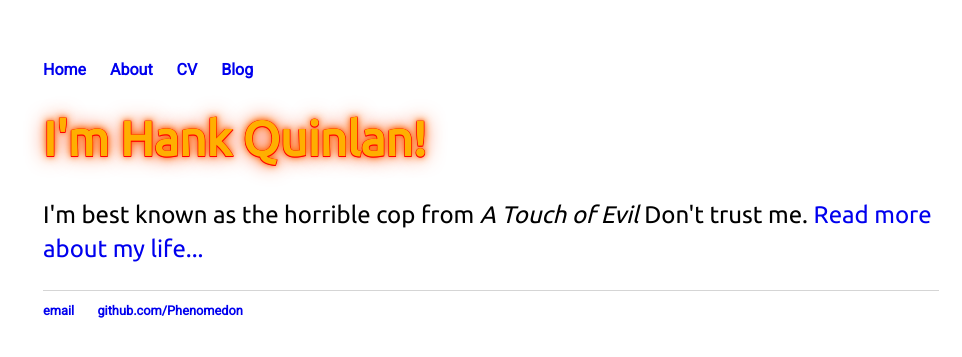
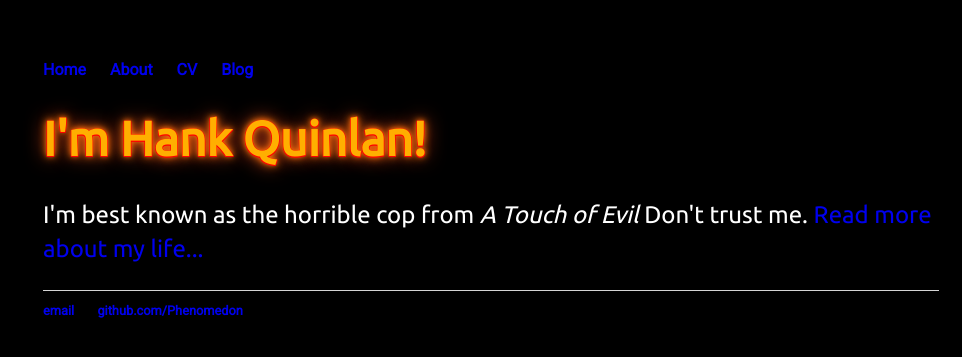
Before and after one commit to Phenomedon/Phenomedon.github.io, a Jekyll site: the page built from index.html, in a window 1280 px wide. Shown: the top 357 px of the page, without its empty margins (149-1111 px from the left). Built offline with Jekyll 4.4.1, drawn with Linux system fonts in a browser that asks for light colours.

Commit message:
Update main.css

```diff
--- a/css/main.css
+++ b/css/main.css
@@ -2,7 +2,8 @@
 
 body {
     font-family: 'Ubuntu', 'Helvetica', 'Sans-Serif';
-    background-color: radial-gradient(rgb(50, 0, 0), rgb(0,0,0));
+    background-color: rgb(0,0,0);
+    color: white;
     margin: 60px auto;
     width: 70%;
 }
```
